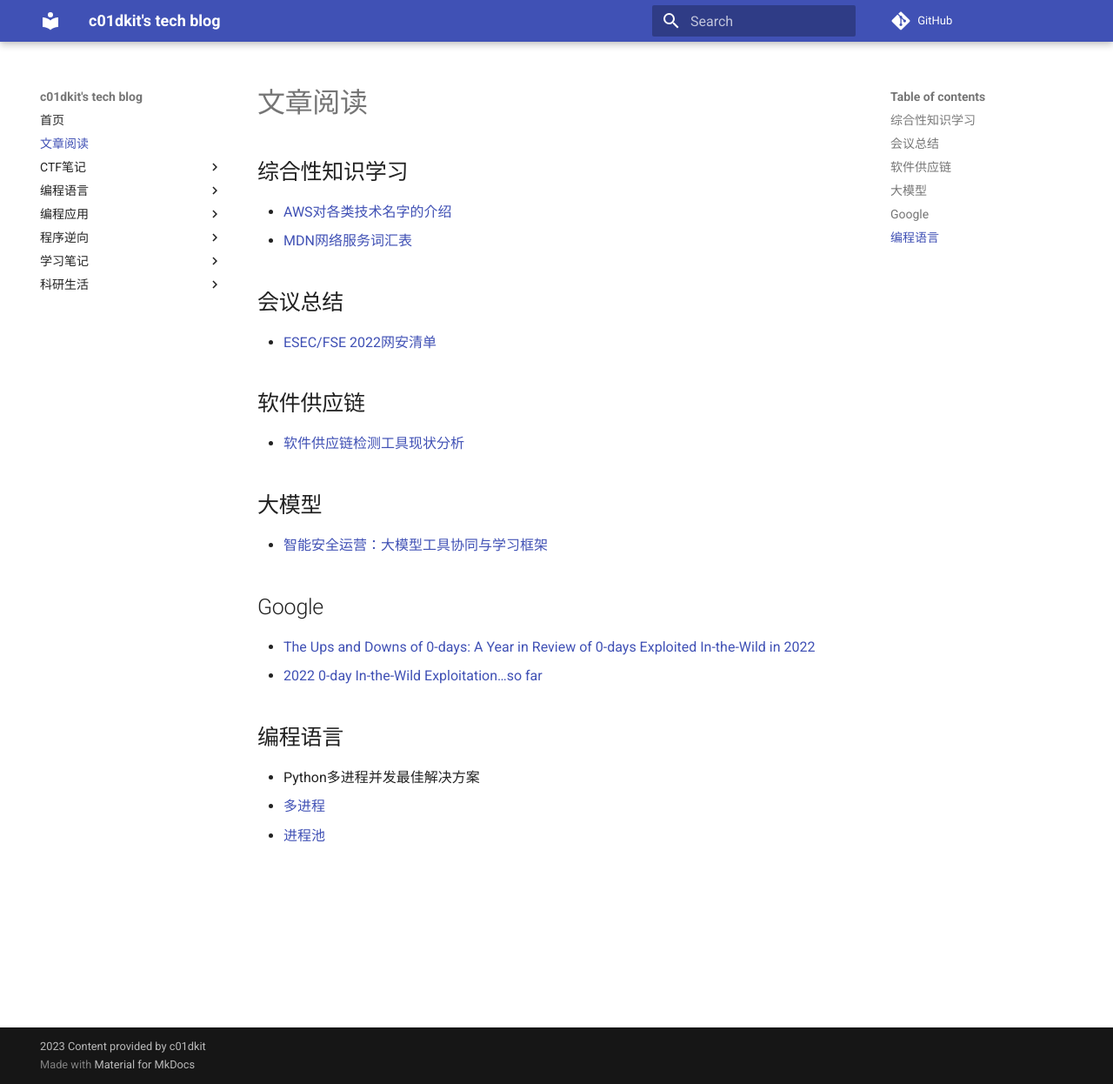
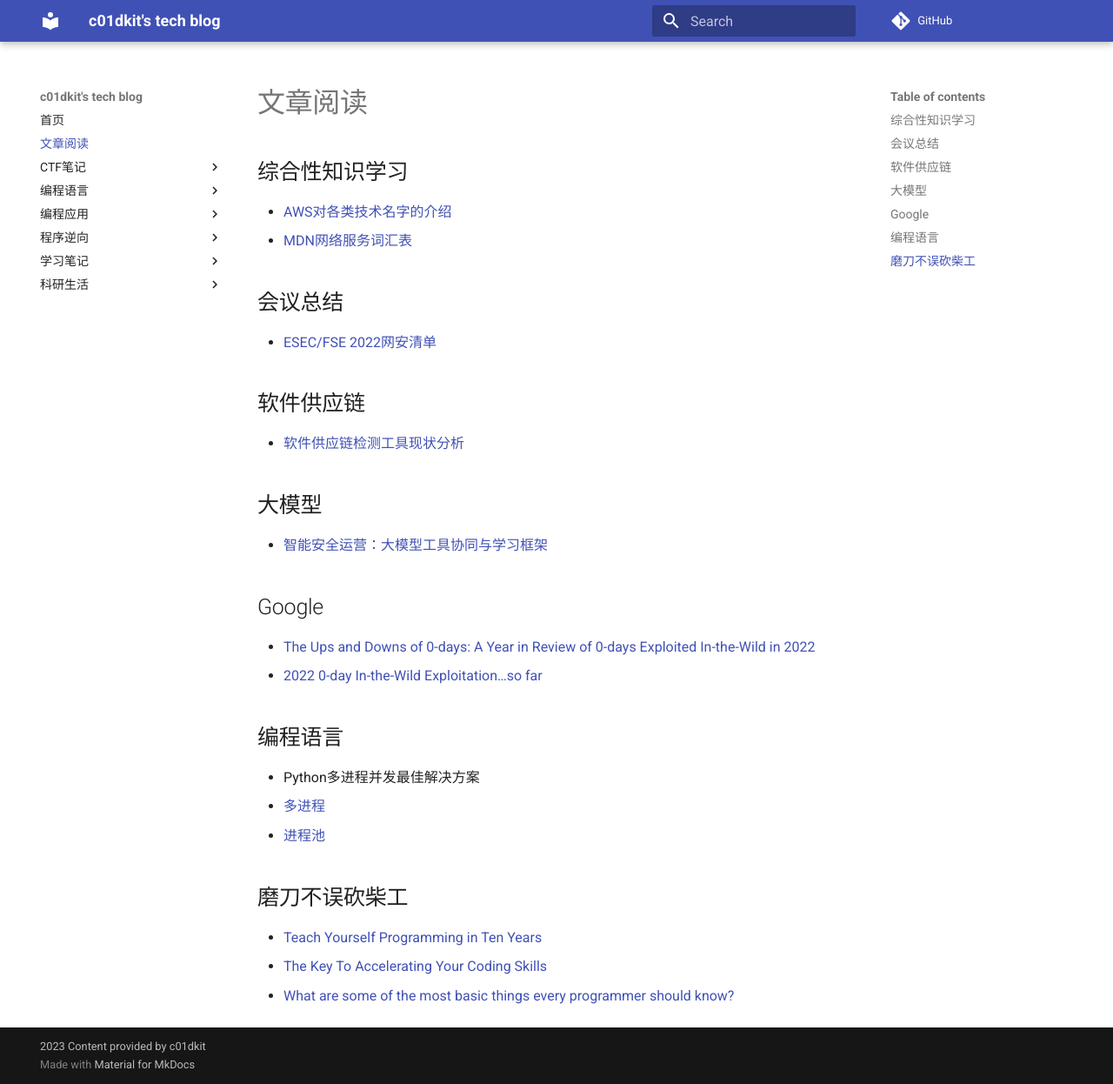
Before and after one commit to c01dkit/tech-blog, an MkDocs documentation site: the page built from docs/readings.md, in a window 1280 px wide and 1246 px high. Shown: the whole window at 87% size. Built offline with MkDocs 1.6.1 and Material for MkDocs 9.7.7, drawn with Linux system fonts in a browser that asks for light colours; comment, search, counter and statistics services are not loaded.

Commit message:
Sync raw data at Mon Jan 22 10:19:36 AM CST 2024

```diff
--- a/docs/readings.md
+++ b/docs/readings.md
@@ -27,3 +27,9 @@
 * Python多进程并发最佳解决方案
   * [多进程](https://superfastpython.com/multiprocessing-best-practices/)
   * [进程池](https://superfastpython.com/multiprocessing-pool-best-practices/)
+
+## 磨刀不误砍柴工
+
+* [Teach Yourself Programming in Ten Years](https://norvig.com/21-days.html)
+* [The Key To Accelerating Your Coding Skills](https://blog.thefirehoseproject.com/posts/learn-to-code-and-be-self-reliant/)
+* [What are some of the most basic things every programmer should know?](https://www.quora.com/What-are-some-of-the-most-basic-things-every-programmer-should-know)
--- a/mkdocs.yml
+++ b/mkdocs.yml
@@ -20,6 +20,7 @@ nav:
   - 编程语言:
     - C语言: c.md
     - Go: go.md
+    # - Java: java.md
     - Python: python.md
     - 优雅编程: code-gracely.md
   - 编程应用:
```
Also changed, not shown: docs/java.md (added, +13 -0 lines), docs/linux-server.md (+6 -0 lines), 1 other file.
